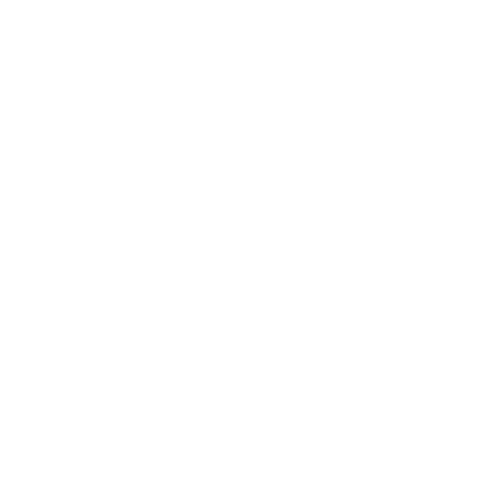
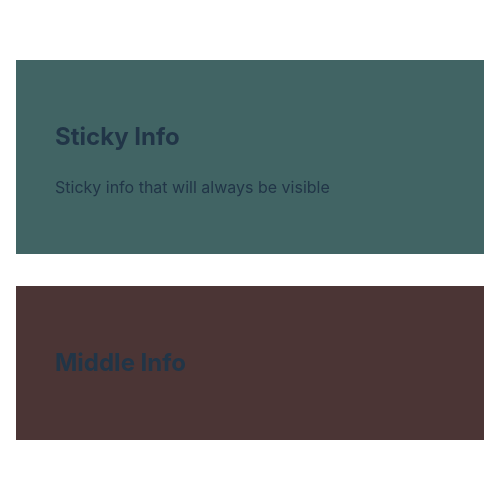
Before and after one commit to LazyyVenom/Anubhav_Choubey, a React (Vite) app: page / in a window 390 px wide. Shown: the part 172-650 px from the top of the page, 484 px wide, since content can reach past the window. Built offline with nearby package versions, Linux system fonts and the light colour scheme.

Commit message:
OK i am bad at CSS

```diff
--- a/src/App.css
+++ b/src/App.css
@@ -1,7 +1,50 @@
 #root {
   display: flex;
+  justify-content: center;
+  width: 100%;
+  height: 100%;
   flex-direction: column;
-  align-items: center;
-  justify-content: center;
-  height: 100vh;
 }
+
+.app {
+  display: flex;
+  justify-content: space-between;
+  width: 100%;
+  flex-direction: row;
+}
+
+.column {
+  margin: 1rem;
+  padding: 10%;
+}
+
+.sticky_column {
+  position: sticky;
+  margin-left: 3rem;
+  width: 10%;
+  background-color: rgb(65, 100, 100);
+}
+
+.content_column {
+  width: 90%;
+  margin-right: 3rem;
+  background-color: rgb(75, 53, 53);
+}
+
+@media (max-width: 768px) {
+  .app {
+    flex-direction: column;
+  }
+
+  .sticky_column {
+    width: 100%;
+  }
+
+  .content_column {
+    width: 100%;
+  }
+
+  .column {
+    margin: 1rem;
+  }
+}
--- a/src/App.jsx
+++ b/src/App.jsx
@@ -1,9 +1,17 @@
-import { useState } from 'react'
 import './App.css'
+import StickyInfo from './StickyInfo'
 
 function App() {
   return (
     <>
+      <div className="app">
+        <div className="sticky_column column">
+          <StickyInfo />
+        </div>
+        <div className="content_column column">
+          <h2>Middle Info</h2>
+        </div>
+      </div>
     </>
   )
 }
--- /dev/null
+++ b/src/StickyInfo.jsx
@@ -0,0 +1,10 @@
+import './StickyInfo.css';
+
+export default function StickyInfo() {
+  return (
+    <>
+        <h2>Sticky Info</h2>
+        <p>Sticky info that will always be visible</p>
+    </>
+  )
+}
```
Also changed, not shown: src/StickyInfo.css (added).
